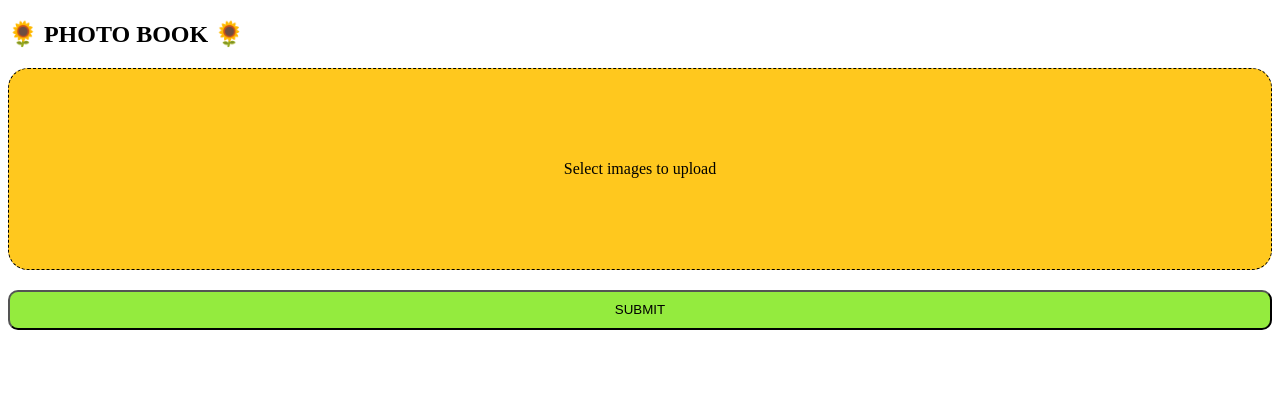
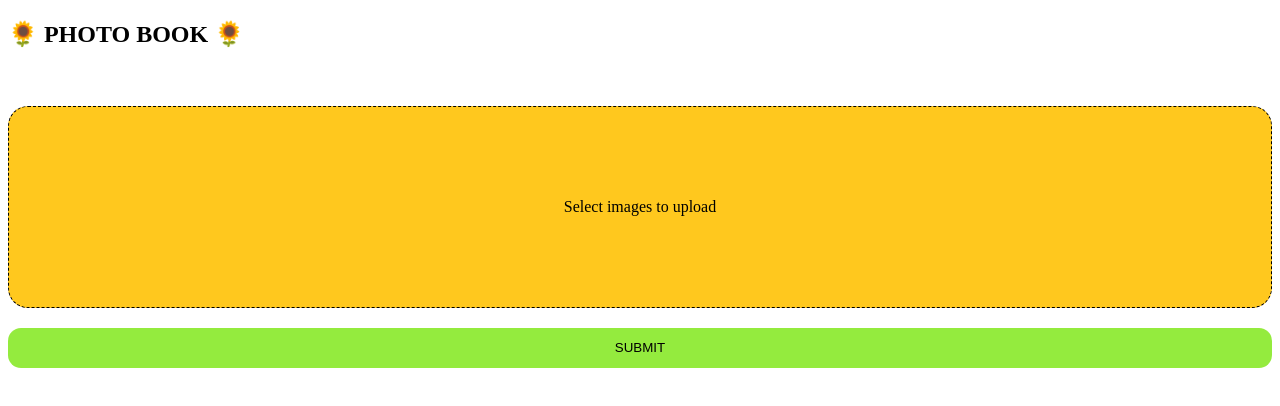
Before and after one commit to uheaji/image-upload, a React (Create React App) app in the folder client/: page / in a window 1280 px wide. Shown: the top 406 px of the page. Built offline with nearby package versions, Linux system fonts and the light colour scheme.

Commit message:
◽ Progrss Bar 만들기

```diff
--- /dev/null
+++ b/client/src/components/ProgressBar.css
@@ -0,0 +1,16 @@
+.progress-bar-box {
+    border: 1px  black;
+    margin-bottom: 8px;
+    height: 30px;
+    border-radius: 10px;
+}
+
+.progress-bar-box div {
+    background-color: green;
+    height: 25px;
+    padding-top: 5px;
+    border-radius: 10px;
+    text-align: center;
+    color: white;
+    transition: 0.3s;
+}
--- /dev/null
+++ b/client/src/components/ProgressBar.js
@@ -0,0 +1,13 @@
+import React from "react";
+import "./ProgressBar.css"
+
+// props로 'percent'를 받는다.
+const ProgressBar = ({ percent }) => {
+    return (
+      <div className="progress-bar-box">
+        <div style={{width: `${percent}%`}}>{percent}%</div>
+      </div>
+    );
+};
+
+export default ProgressBar;
--- a/client/src/components/UploadForm.css
+++ b/client/src/components/UploadForm.css
@@ -24,3 +24,12 @@
     border-radius: 20px;
     color: white;
 }
+
+.submit-btn {
+    width: 100%;
+    height: 40px;
+    border: 1px black;
+    border-radius: 13px;
+    background-color:#94EB3E;
+    cursor: pointer;
+}
--- a/client/src/components/UploadForm.js
+++ b/client/src/components/UploadForm.js
@@ -2,12 +2,15 @@
 import axios from "axios"; // axios는 HTTP비동기통신 라이브러리이다.
 import "./UploadForm.css";
 import { toast } from "react-toastify";
+import ProgressBar from "./ProgressBar";
 
 
 
 const UploadForm = () => {
+  const defaultFileName = "Select images to upload ";
   const [file, setFile] = useState(null);
-  const [fileName, setFileNAme] = useState("Select images to upload");
+  const [fileName, setFileNAme] = useState(defaultFileName);
+  const [percent, setPercent] = useState(0);
 
 
   const imageSelectHandler = (event) => {
@@ -22,32 +25,33 @@
     formData.append("image", file); // key-value 값으로 formData에 append
     try {
       const res = await axios.post("/upload", formData, {
-        headers: {"Content-Type": "multipart/form-data"},
+        headers: { "Content-Type": "multipart/form-data" },
+        onUploadProgress: ( e ) => {
+          setPercent(Math.round(100 * e.loaded / e.total));
+        }
       });
       console.log({ res });
       toast.success("이미지 업로드 성공 😁");
+      setTimeout(() => {
+        setPercent(0);
+        setFileNAme(defaultFileName);
+      }, 3000);
     } catch (err) {
       console.error(err);
+      setPercent(0);
+      setFileNAme(defaultFileName);
       toast.error(err.message + " 😥");
     }
   };
 
     return (
       <form onSubmit={onSubmit}>
+        <ProgressBar percent={percent} />
         <div className="file-dropper">
           {fileName}
           <input id="image" type="file" onChange={imageSelectHandler} />
         </div>
-        <button
-          type="submit"
-          style={{
-            width: "100%",
-            borderRadius: 10,
-            height: 40,
-            cursor: "pointer",
-            backgroundColor: "#94EB3E",
-          }}
-        >
+        <button className="submit-btn" type="submit">
           SUBMIT
         </button>
       </form>
```
Also changed, not shown: 12 other files (tests, documents, lock files or other folders).
